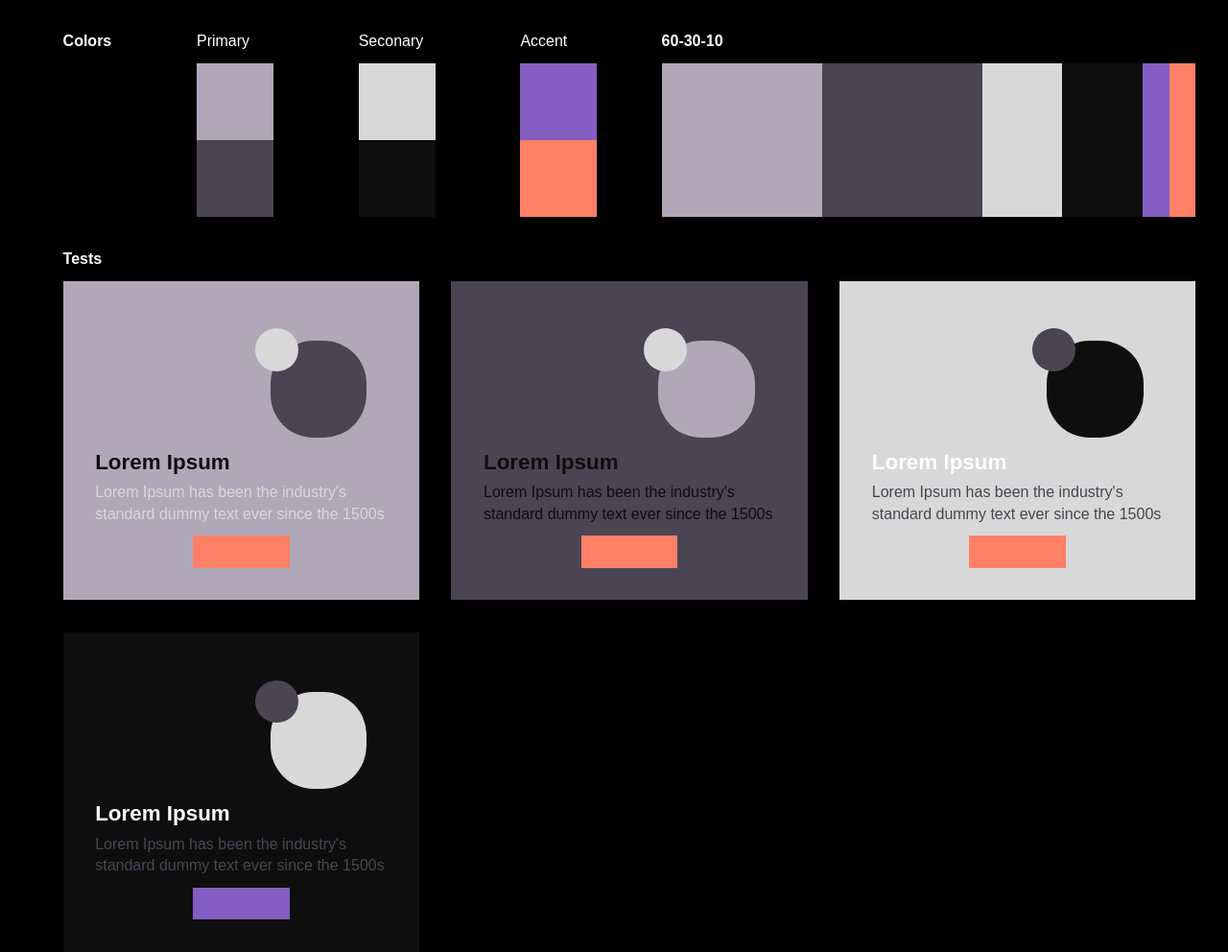
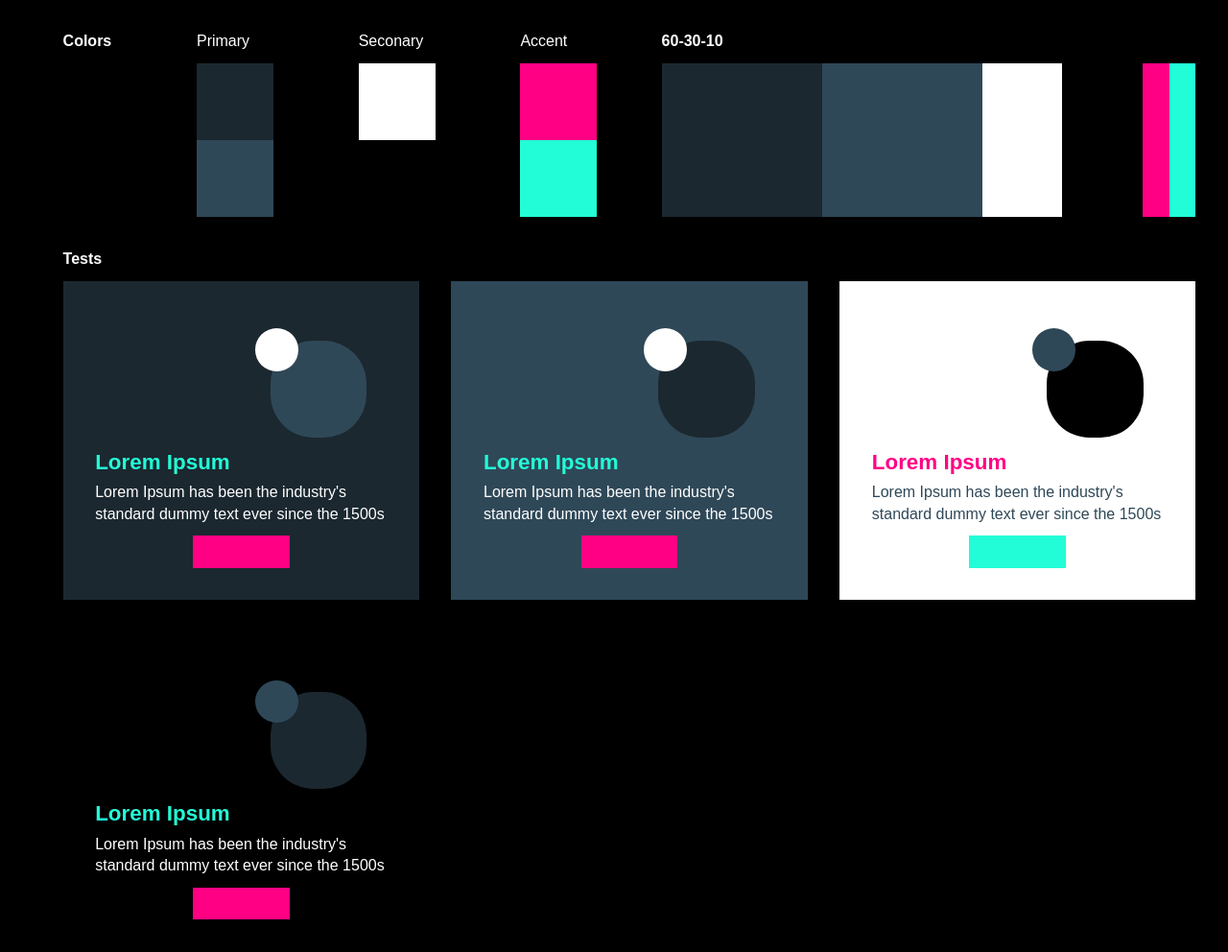
Before and after one commit to yanivelasco/12c.01.02.color-tester, a plain HTML site: page index.html in a window 1280 px wide. Shown: the whole page at 96% size. Drawn offline with Linux system fonts and the light colour scheme.

Commit message:
woodstock first try

```diff
--- a/style.css
+++ b/style.css
@@ -11,12 +11,12 @@
   --color-accent1: #CC8ADE;
   --color-accent2: #FA957C; */
 
-  --color-primary1: #b0a8b9;
-  --color-primary2: #4b4453;
-  --color-secondary1: #d8d8d8;
-  --color-secondary2: #0e0e0e;
-  --color-accent1: #845ec2;
-  --color-accent2: #ff8066;  /* Notice you can do this: --color-accent2: var(--color-accent1);*/
+  --color-primary1: #1b2830;
+  --color-primary2: #2f4858;
+  --color-secondary1: #ffffff;
+  --color-secondary2: #000000;
+  --color-accent1: #ff0084;
+  --color-accent2: #23fdd7;  /* Notice you can do this: --color-accent2: var(--color-accent1);*/
 }
 
 html {
@@ -183,7 +183,11 @@ section {
 }
 
 #test1 .box {
-  background-color: var(--color-accent2);
+  background-color: var(--color-accent1);
+}
+
+#test1 h2 {
+  color: var(--color-accent2);
 }
 
 #test1 p {
@@ -203,12 +207,16 @@ section {
   background-color: var(--color-primary1);
 }
 
-#test2 .box {
-  background-color: var(--color-accent2);
+#test2 h2 {
+  color: var(--color-accent2);
 }
 
-#test1 p {
-  color: var(white);
+#test2 .box {
+  background-color: var(--color-accent1);
+}
+
+#test2 p {
+  color: var(--color-secondary1);
 }
 
 #test3 {
@@ -227,6 +235,10 @@ section {
   background-color: var(--color-accent2);
 }
 
+#test3 h2 {
+  color: var(--color-accent1);
+}
+
 #test3 p {
   color: var(--color-primary2);
 }
@@ -240,7 +252,7 @@ section {
 }
 
 #test4 .circle2 {
-  background-color: var(--color-secondary1);
+  background-color: var(--color-primary1);
 }
 
 #test4 .box {
@@ -248,5 +260,9 @@ section {
 }
 
 #test4 p {
-  color: var(--color-primary2);
+  color: var(--color-secondary1);
 }
+
+#test4 h2 {
+  color: var(--color-accent2);
+}
```
